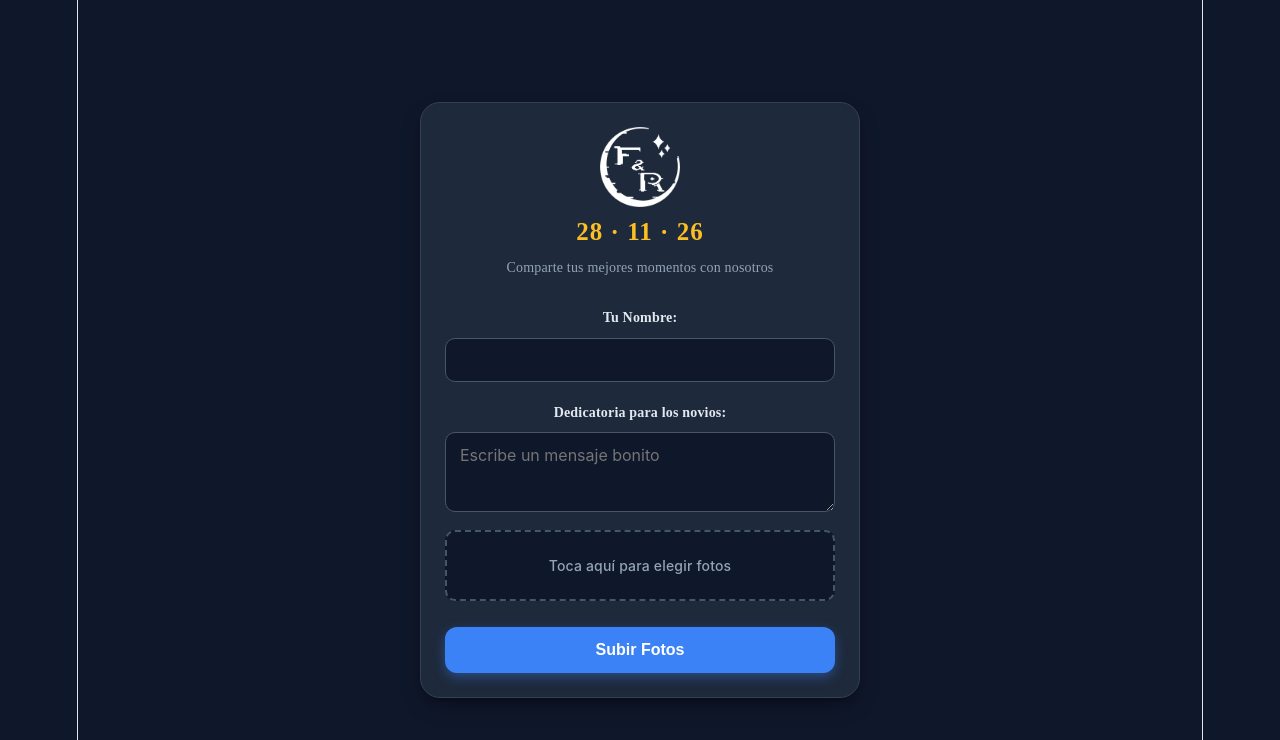
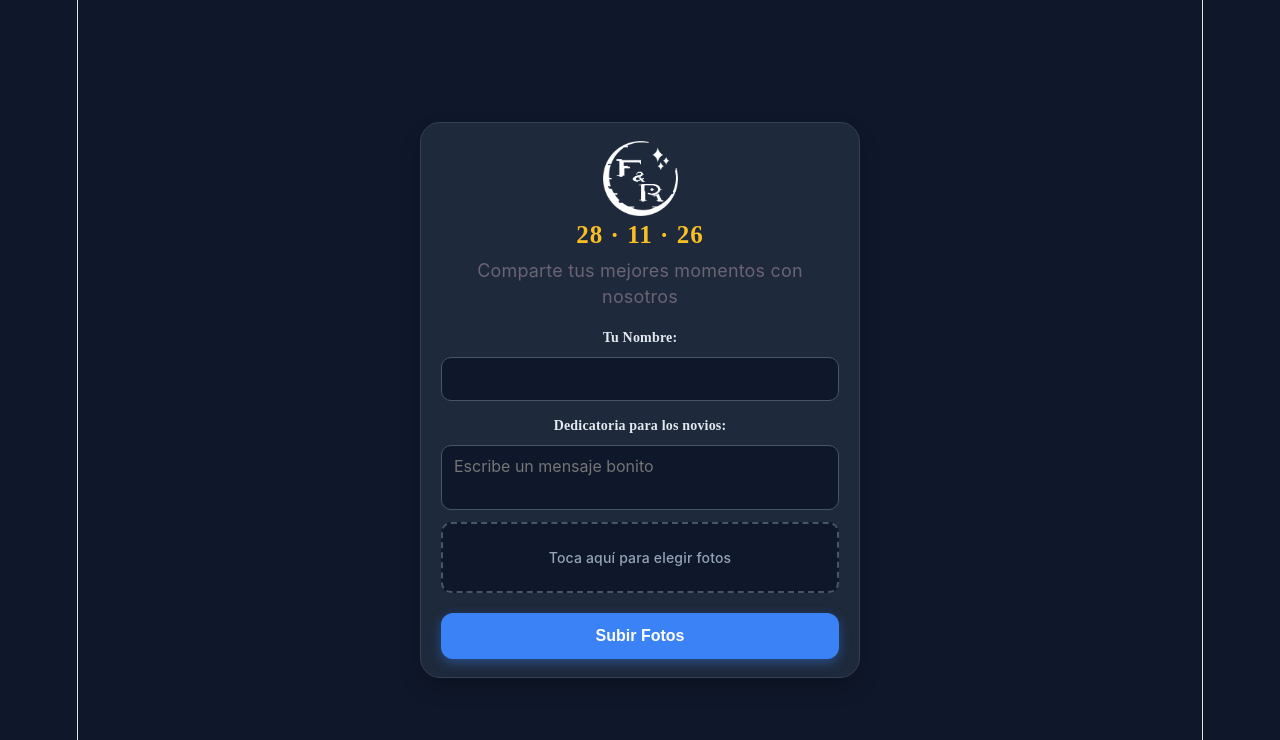
Before and after one commit to rencinast/Fotos-boda, a React (Vite) app in the folder fotosBodaApp/: page / in a window 1280 px wide. Shown: the top 740 px of the page. Built offline with nearby package versions, Linux system fonts and the light colour scheme; no server answers.

Commit message:
prueba para evitar scroll en navegador movil
prueba para evitar scroll en navegador movil

```diff
--- a/fotosBodaApp/src/App.jsx
+++ b/fotosBodaApp/src/App.jsx
@@ -127,56 +127,36 @@ function App() {
 // Estilos
 const styles = {
   logo: {
-    width: '80px',
+  width: '75px', // Ligera reducción del logo (era 90px)
   height: 'auto',
-    marginBottom: '12px',
+  marginBottom: '6px',
   display: 'block',
   marginLeft: 'auto',
   marginRight: 'auto',
 },
   container: {
-    height: '100vh', // Cambiado de minHeight a height fija
-    overflow: 'hidden', // Bloquea cualquier scroll
+    minHeight: '100dvh', // Usa la altura dinámica visible en móviles
     backgroundColor: '#0f172a',
     display: 'flex',
     justifyContent: 'center',
     alignItems: 'center',
-    padding: '16px',
-    fontFamily: '-apple-system, BlinkMacSystemFont, "Segoe UI", Roboto, Helvetica, Arial, sans-serif',
+    padding: '12px 16px', // Reducimos padding vertical (de 16px a 12px)
+    fontFamily: '-apple-system, BlinkMacSystemFont, "Segoe UI", Roboto, sans-serif',
+    boxSizing: 'border-box',
   },
   card: {
   backgroundColor: '#1e293b',
   borderRadius: '20px',
-    boxShadow: '0 10px 25px -5px rgba(0, 0, 0, 0.3), 0 8px 10px -6px rgba(0, 0, 0, 0.3)',
+  boxShadow: '0 10px 25px -5px rgba(0, 0, 0, 0.3)',
   width: '100%',
   maxWidth: '440px',
-    padding: '24px',
+  padding: '18px 20px', // Reducimos padding interno (era 24px)
   boxSizing: 'border-box',
   border: '1px solid #334155',
 },
   header: {
   textAlign: 'center',
-    marginBottom: '24px',
-  },
-  sectionTitle: {
-    color: '#94a3b8',
-    fontSize: '13px',
-    textTransform: 'uppercase',
-    letterSpacing: '2px',
-    margin: '0 0 4px 0',
-    fontWeight: '600',
-    fontFamily: 'italic',
-  },
-  mainTitle: {
-    fontFamily: "'Alex Brush', cursive", // Fuente cursiva formal y elegante
-    fontSize: '2.8rem', // Un tamaño imponente pero adaptado a la tarjeta
-    fontWeight: '400',
-    color: '#ffffff',
-    textAlign: 'center',
-    lineHeight: '1.1',
-    margin: '8px 0',
-    // Mantenemos el resplandor mágico que imita el brillo de la invitación
-    textShadow: '0 0 15px rgba(255, 235, 180, 0.6), 0 0 30px rgba(200, 146, 42, 0.4), 0 0 45px rgba(100, 160, 255, 0.25)',
+  marginBottom: '14px', // Reducimos margen inferior (era 24px)
 },
   dateTitle: {
     color: '#fbbf24',
@@ -186,16 +166,10 @@ const styles = {
     letterSpacing: '1px',
     fontFamily: 'italic',
   },
-  subtitle: {
-    color: '#94a3b8',
-    fontSize: '14px',
-    margin: '0',
-    fontFamily: 'italic',
-  },
   form: {
   display: 'flex',
   flexDirection: 'column',
-    gap: '18px',
+  gap: '12px', // Reducimos separación entre campos (era 18px)
 },
   inputGroup: {
     display: 'flex',
@@ -222,12 +196,12 @@ const styles = {
   backgroundColor: '#0f172a',
   border: '1px solid #475569',
   borderRadius: '10px',
-    padding: '12px 14px',
-    color: '#94a3b8',
+  padding: '10px 12px',
+  color: '#f8fafc',
   fontSize: '16px',
   outline: 'none',
-    resize: 'vertical',
-    minHeight: '80px',
+  resize: 'none',
+  minHeight: '65px', // Reducimos la altura del textarea (era 80px)
   fontFamily: 'inherit',
 },
   fileBox: {
```
Lines whose indentation alone changed are shown as unchanged.
